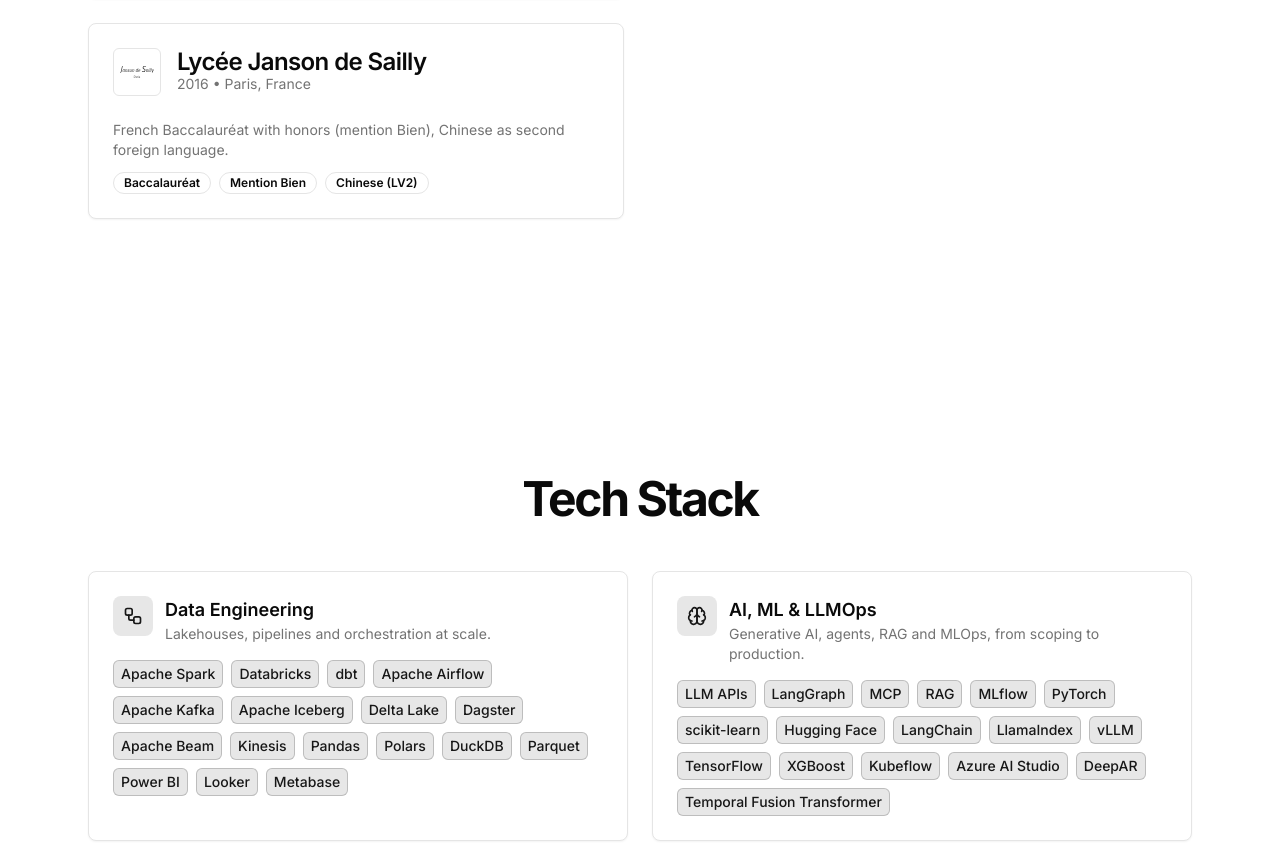
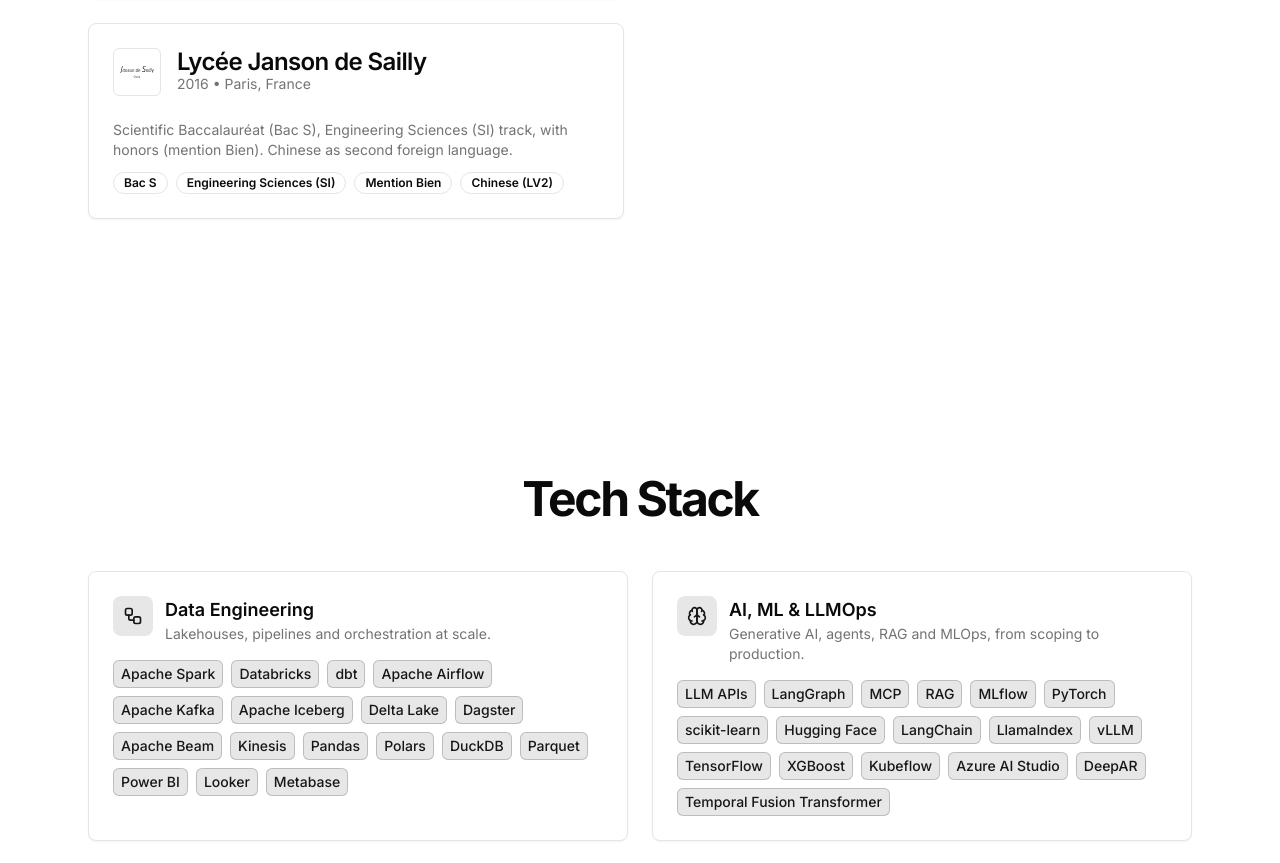
Before and after one commit to MarcGiannuzzi/marcgiannuzzi.github.io, a Next.js app: page / in a window 1280 px wide. Shown: the part 5694-6557 px from the top of the page. Built offline with nearby package versions, Linux system fonts and the light colour scheme.

Commit message:
Add Bac S, Engineering Sciences (SI) track to Janson de Sailly education

```diff
--- a/app/content.ts
+++ b/app/content.ts
@@ -334,8 +334,8 @@ const en: Content = {
       school: "Lycée Janson de Sailly",
       url: "https://www.janson-de-sailly.fr/",
       meta: "2016 • Paris, France",
-      description: "French Baccalauréat with honors (mention Bien), Chinese as second foreign language.",
-      tags: ["Baccalauréat", "Mention Bien", "Chinese (LV2)"],
+      description: "Scientific Baccalauréat (Bac S), Engineering Sciences (SI) track, with honors (mention Bien). Chinese as second foreign language.",
+      tags: ["Bac S", "Engineering Sciences (SI)", "Mention Bien", "Chinese (LV2)"],
     },
   ],
   certifications: {
@@ -607,8 +607,8 @@ const fr: Content = {
       school: "Lycée Janson de Sailly",
       url: "https://www.janson-de-sailly.fr/",
       meta: "2016 • Paris, France",
-      description: "Baccalauréat mention Bien, LV2 chinois.",
-      tags: ["Baccalauréat", "Mention Bien", "Chinois (LV2)"],
+      description: "Baccalauréat scientifique (Bac S), spécialité Sciences de l'Ingénieur (SI), mention Bien. LV2 chinois.",
+      tags: ["Bac S", "Sciences de l'Ingénieur (SI)", "Mention Bien", "Chinois (LV2)"],
     },
   ],
   certifications: {
```
